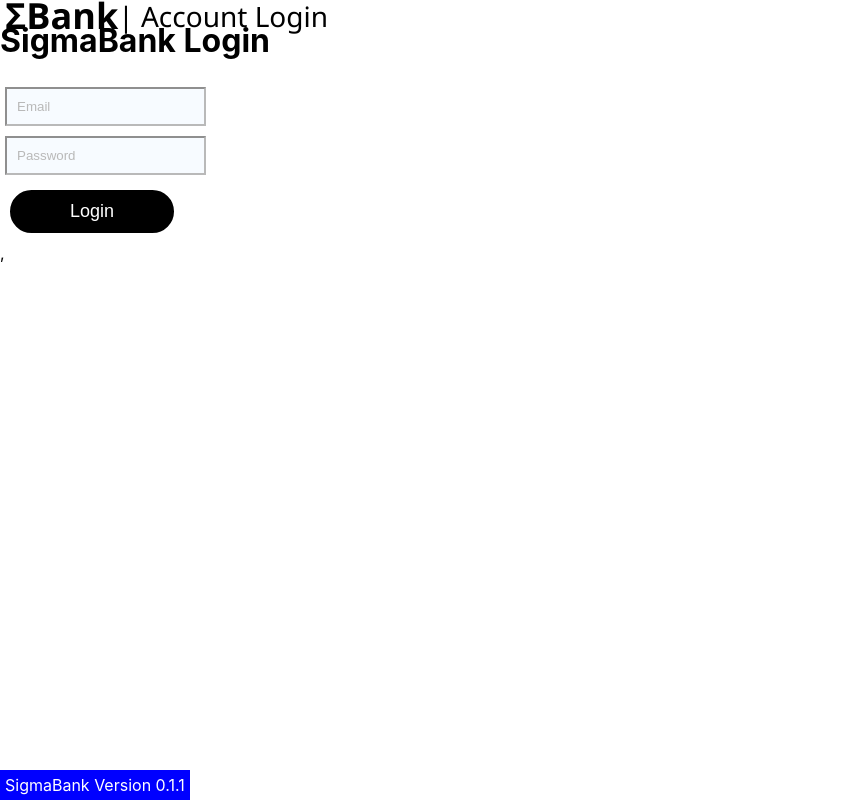
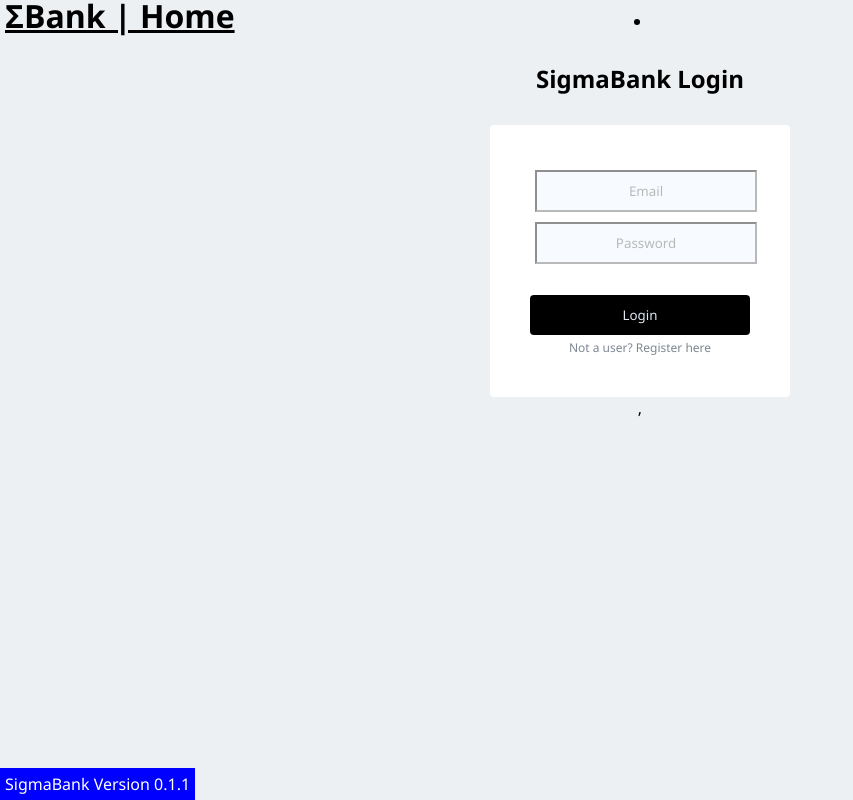
Before and after one commit to Phys09/sigmatech-final, a React (Create React App) app in the folder sigmabank/: page /login in a window 1280 px wide. Shown: the whole page, without its empty margins (0-853 px from the left). Built offline with nearby package versions, Linux system fonts and the light colour scheme.

Commit message:
[SIG15] login page styles done

```diff
--- a/sigmabank/src/components/blank-component.jsx
+++ b/sigmabank/src/components/blank-component.jsx
@@ -1,4 +1,5 @@
 import React, { Component } from "react";
+import { Link } from "react-router-dom";
 // import "../css/nav.css";
 
 class DefaultComponent extends Component {
--- /dev/null
+++ b/sigmabank/src/components/navbarLogin.jsx
@@ -0,0 +1,26 @@
+// navbar, but without login/logout button, using Bootstrap
+// WORK IN PROGRESS; should be made better in sprint 2
+import { Link } from "react-router-dom";
+import React, { Component } from "react";
+import "../css/navbar.css";
+
+class NavbarLogin extends Component {
+  state = {
+    version: 1,
+  };
+
+  render() {
+    return (
+      <div className="navbar navbar-light bg-light">
+        <li className="nav-item">
+            <a className="nav-link Logo" href="/">ΣBank | Home</a>
+        </li>
+        {/* <Link to="/">
+          <header className="Logo">ΣBank | Home</header>
+        </Link> */}
+      </div>
+    );
+  }
+}
+
+export default NavbarLogin;
--- /dev/null
+++ b/sigmabank/src/css/login.css
@@ -0,0 +1,70 @@
+.navbar{
+    margin: 10px 10px 20px 20px;
+}
+
+form {
+    max-width: 300px;
+    width: 100%;
+    background-color: #ffffff;
+    padding: 40px;
+    border-radius: 4px;
+  }
+
+* {
+    margin: 0;
+    padding: 0;
+    box-sizing: border-box;
+    font-family: 'Segoe UI', sans-serif;
+    text-align: center;
+}
+
+body {
+    background: #ecf0f3
+}
+
+.btn-primary{
+    width: 100%;
+}
+
+.login-wrapper form{
+    width: 90%;
+    margin: 0 auto;
+    margin-top: 30px;
+}
+
+.login-title{
+    margin-top: 30px;
+}
+
+.login-wrapper form .form-control {
+    background: #f7f9fc;
+    border: none;
+    border-bottom: 1px solid #dfe7f1;
+    text-indent: 8px;
+    height: 42px;
+  }
+
+.login-wrapper form .btn-primary {
+    color: #dfe7f1;
+    background: #000000;
+    border: none;
+    border-radius: 4px;
+    padding: 11px;
+    margin-top: 26px;
+    outline: none !important;
+}
+
+.forgot{
+    font-size: 12px;
+    color: #6f7a85;
+    opacity: 0.9;
+    text-decoration: none;
+}
+
+/* from createAcount.css */
+.login-wrapper form .btn-primary:hover, .login-clean form .btn-primary:active {
+    background-color: white;
+    color: black;
+    border-color: white;
+    transition-duration: 0.25s;
+  }
--- a/sigmabank/src/routes/LoginForm.js
+++ b/sigmabank/src/routes/LoginForm.js
@@ -2,7 +2,10 @@ import React, { useContext, useState } from "react";
 import { Link, useNavigate } from "react-router-dom";
 import { endpoint, POST_FETCH } from "../APIfunctions";
 import { AuthContext } from "../context";
+import NavbarLogin from "../components/navbarLogin";
 import FooterMain from "../components/footer";
+import "../css/login.css";
+import "../css/App.css";
 
 export default function LoginForm() {
   const [email, setEmail] = useState(null);
@@ -33,16 +36,14 @@ export default function LoginForm() {
   // use React.Fragment to avoid extra <div>
   return (
 	<React.Fragment>
-      <header>
-        <Link className="logolink" to="/">
-          <span className="logo">ΣBank </span>
-          <span className="logoSecondHalf">| Account Login</span>
-        </Link>
-      </header>
-      <h1>SigmaBank Login</h1>
-      <form onSubmit={handleSubmit}>
+		<NavbarLogin/>
+		<div className="login-wrapper d-flex">
+
+			<h2 className="mx-auto login-title">SigmaBank Login</h2>
+
+			<form onSubmit={handleSubmit} className=" p-3 mt-3">
 				<input
-          className="AccountInput"
+					className="AccountInput form-field d-flex align-items-center"
 					type="text"
 					name="username"
 					placeholder="Email"
@@ -57,10 +58,18 @@ export default function LoginForm() {
 					onChange={handleChange("passwd")}
 				/>
 				<br />
-        <button className="AccountButtons" type="submit">
+				<button className="btn btn-primary btn-block" type="submit">
 					Login
 				</button>
+				<a class="forgot mx-auto" href="/signup">Not a user? Register here</a>
 			</form>
+
+
+
+
+		</div>
+
+
 		<FooterMain />
 	</React.Fragment>
   );
```
Also changed, not shown: 1 other file (tests, documents, lock files or other folders). Lines whose indentation alone changed are shown as unchanged.
